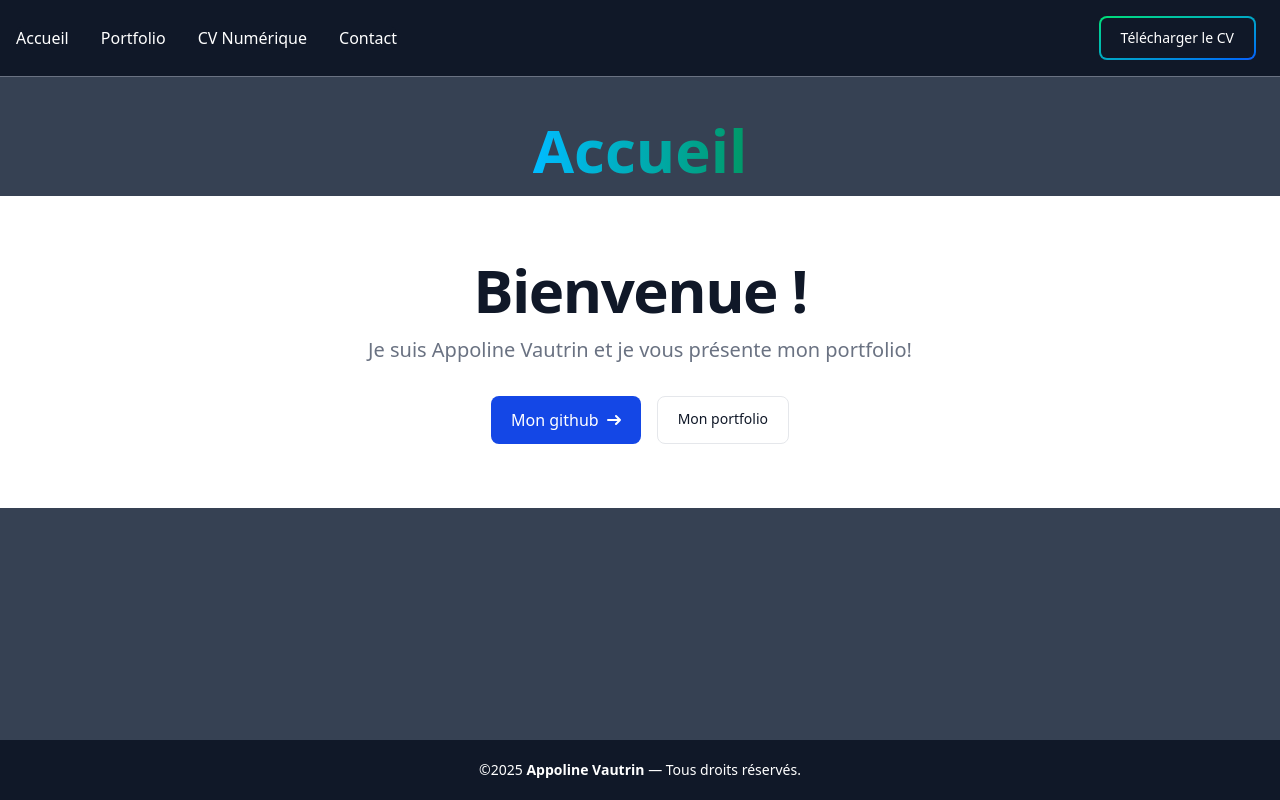
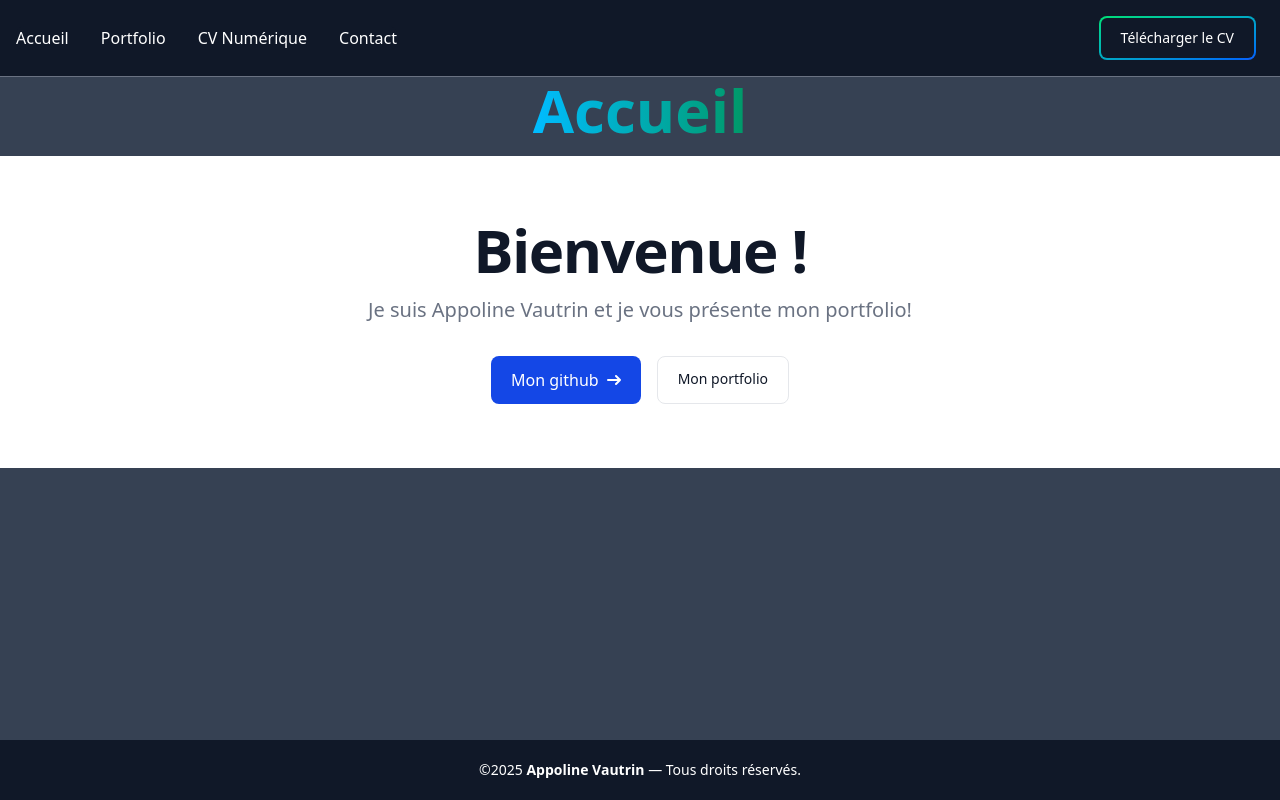
Before and after one commit to Haiku-na/Portfolio, a React (Vite) app: page / in a window 1280 px wide. Built offline with nearby package versions, Linux system fonts and the light colour scheme.

Commit message:
update header

```diff
--- a/src/layout/Header/Header.jsx
+++ b/src/layout/Header/Header.jsx
@@ -64,7 +64,7 @@
         </div>
       </nav>
 
-      <div className="flex justify-center mt-30">
+      <div className="flex justify-center mt-20">
         <h1 className="mb-4 text-3xl font-extrabold text-white md:text-5xl lg:text-6xl">
           <span className="text-transparent bg-clip-text bg-gradient-to-r to-emerald-600 from-sky-400">
             {pageName}
```
